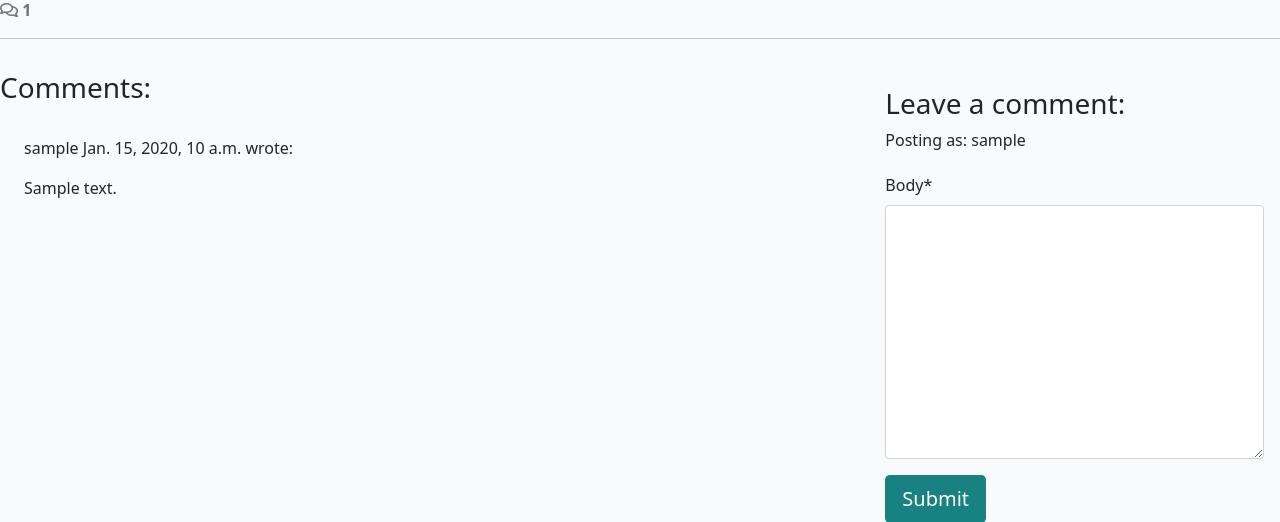
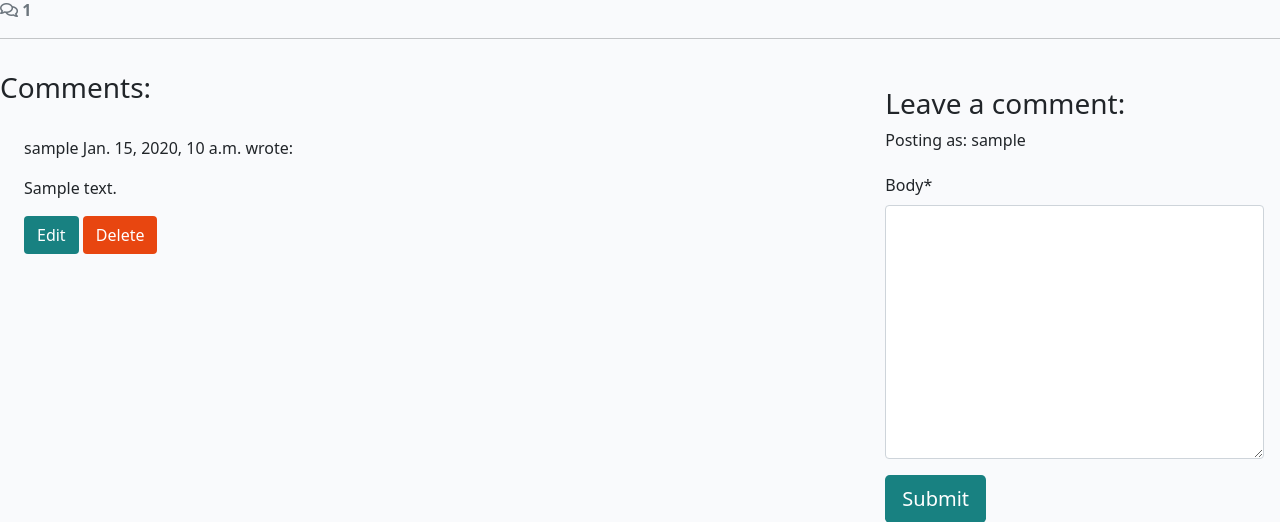
Before and after one commit to paliFrotan/codestar_blog, a Django app: a page that uses templates/base.html in a window 1280 px wide. Shown: the part 494-1016 px from the top of the page. Run offline with Django 4.2, Linux system fonts and the light colour scheme; a user stored in the database is signed in; tables that the repository leaves empty hold one stand-in row (values such as "Sample post"); some libraries are stand-ins or nearby versions.

Commit message:
Fixed javascript not loading error

```diff
--- a/blog/templates/blog/post_detail.html
+++ b/blog/templates/blog/post_detail.html
@@ -1,4 +1,6 @@
-{% extends 'base.html' %} {% block content %} {% load static %}{% load crispy_forms_tags %}
+{% extends 'base.html' %} {% block content %}
+{% load static %}
+{% load crispy_forms_tags %}
 
 <div class="masthead">
     <div class="container">
@@ -69,6 +71,15 @@
             This comment is awaiting approval
           </p>
           {% endif %}
+
+          <!-- prettier-ignore -->
+          {% if user.is_authenticated and comment.author == user %}
+            <button class="btn btn-edit"
+                comment_id="{{ comment.id }}">Edit</button>
+            <button class="btn btn-delete"
+                comment_id="{{ comment.id }}">Delete</button>
+          {% endif %}
+
         </div>
         <!-- Our for loop ends here -->
         {% endfor %}
@@ -94,4 +105,32 @@
     </div>
   </div>
 </div>
+<!-- Delete confirmation modal -->
+<div class="modal fade" id="deleteModal" tabindex="-1"
+  aria-labelledby="deleteModalLabel" aria-hidden="true">
+  <div class="modal-dialog">
+    <div class="modal-content">
+      <div class="modal-header">
+        <h5 class="modal-title"
+          id="deleteModalLabel">Delete comment?</h5>
+        <button type="button" class="btn-close"
+          data-bs-dismiss="modal" aria-label="Close"></button>
+      </div>
+      <div class="modal-body">
+        Are you sure you want to delete your comment?
+        This action cannot be undone.
+      </div>
+      <div class="modal-footer">
+        <button type="button" class="btn btn-secondary"
+          data-bs-dismiss="modal">Close</button>
+        <a id="deleteConfirm" href="#" class="btn
+          btn-danger">Delete</a>
+      </div>
+    </div>
+  </div>
+</div>
 {% endblock content %}
+
+{% block extras %}
+<script src="{% static 'js/comments.js' %}"></script>
+{% endblock %}
--- a/blog/urls.py
+++ b/blog/urls.py
@@ -1,6 +1,17 @@
 from . import views
 from django.urls import path
+
 urlpatterns = [
     path('', views.PostList.as_view(), name='home'),
     path('<slug:slug>/', views.post_detail, name='post_detail'),
+    path(
+        '<slug:slug>/edit_comment/<int:comment_id>',
+        views.comment_edit,
+        name='comment_edit'
+    ),
+    path(
+        '<slug:slug>/delete_comment/<int:comment_id>',
+        views.comment_delete,
+        name='comment_delete'
+    ),
 ]
--- a/blog/views.py
+++ b/blog/views.py
@@ -1,14 +1,17 @@
-from django.shortcuts import render, get_object_or_404
+from django.shortcuts import render, get_object_or_404, reverse
 from django.views import generic
 from django.contrib import messages
-from .models import Post
+from django.http import HttpResponseRedirect
+from .models import Post, Comment
 from .forms import CommentForm
+
+
 # Create your views here.
-
 class PostList(generic.ListView):
     queryset = Post.objects.filter(status=1)
     template_name = "blog/index.html"
     paginate_by = 6
+
 
 def post_detail(request, slug):
     """
@@ -28,10 +31,9 @@ def post_detail(request, slug):
     post = get_object_or_404(queryset, slug=slug)
     comments = post.comments.all().order_by("-created_on")
     comment_count = post.comments.filter(approved=True).count()
+
     if request.method == "POST":
-        print("REceived a POST request ")
         comment_form = CommentForm(data=request.POST)
-        print("About to render template")
         if comment_form.is_valid():
             comment = comment_form.save(commit=False)
             comment.author = request.user
@@ -47,9 +49,50 @@ def post_detail(request, slug):
     return render(
         request,
         "blog/post_detail.html",
-        {"post": post,
-         "comments": comments,
-         "comment_count": comment_count,
-         "comment_form": comment_form
+        {
+            "post": post,
+            "comments": comments,
+            "comment_count": comment_count,
+            "comment_form": comment_form,
         },
     )
+
+
+def comment_edit(request, slug, comment_id):
+    """
+    view to edit comments
+    """
+    if request.method == "POST":
+
+        queryset = Post.objects.filter(status=1)
+        post = get_object_or_404(queryset, slug=slug)
+        comment = get_object_or_404(Comment, pk=comment_id)
+        comment_form = CommentForm(data=request.POST, instance=comment)
+
+        if comment_form.is_valid() and comment.author == request.user:
+            comment = comment_form.save(commit=False)
+            comment.post = post
+            comment.approved = False
+            comment.save()
+            messages.add_message(request, messages.SUCCESS, 'Comment Updated!')
+        else:
+            messages.add_message(request, messages.ERROR, 'Error updating comment!')
+
+    return HttpResponseRedirect(reverse('post_detail', args=[slug]))
+
+
+def comment_delete(request, slug, comment_id):
+    """
+    view to delete comment
+    """
+    queryset = Post.objects.filter(status=1)
+    post = get_object_or_404(queryset, slug=slug)
+    comment = get_object_or_404(Comment, pk=comment_id)
+
+    if comment.author == request.user:
+        comment.delete()
+        messages.add_message(request, messages.SUCCESS, 'Comment deleted!')
+    else:
+        messages.add_message(request, messages.ERROR, 'You can only delete your own comments!')
+
+    return HttpResponseRedirect(reverse('post_detail', args=[slug]))
--- a/codestar/settings.py
+++ b/codestar/settings.py
@@ -150,7 +150,7 @@ USE_TZ = True
 # https://docs.djangoproject.com/en/4.2/howto/static-files/
 
 STATIC_URL = 'static/'
-STATICFILES_DIRS = [os.path.join(BASE_DIR, 'static')]
+STATICFILES_DIRS = [os.path.join(BASE_DIR, 'static'),]
 STATIC_ROOT = os.path.join(BASE_DIR, 'staticfiles')
 
 # Default primary key field type
--- /dev/null
+++ b/static/js/comments.js
@@ -0,0 +1,47 @@
+const editButtons = document.getElementsByClassName("btn-edit");
+const commentText = document.getElementById("id_body");
+const commentForm = document.getElementById("commentForm");
+const submitButton = document.getElementById("submitButton");
+const deleteModal = new bootstrap.Modal(document.getElementById("deleteModal"));
+const deleteButtons = document.getElementsByClassName("btn-delete");
+const deleteConfirm = document.getElementById("deleteConfirm");
+/**
+ * Initializes edit functionality for the provided edit buttons.
+ *
+ * For each button in the `editButtons` collection:
+ * - Retrieves the associated comment's ID upon click.
+ * - Fetches the content of the corresponding comment.
+ * - Populates the `commentText` input/textarea with the comment's content for editing.
+ * - Updates the submit button's text to "Update".
+ * - Sets the form's action attribute to the `edit_comment/{commentId}` endpoint.
+ */
+
+for (let button of editButtons) {
+    button.addEventListener("click", (e) => {
+        let commentId = e.target.getAttribute("comment_id");
+        let commentContent = document.getElementById(
+            `comment${commentId}`,
+        ).innerText;
+        commentText.value = commentContent;
+        submitButton.innerText = "Update";
+        commentForm.setAttribute("action", `edit_comment/${commentId}`);
+    });
+}
+
+/**
+ * Initializes deletion functionality for the provided delete buttons.
+ *
+ * For each button in the `deleteButtons` collection:
+ * - Retrieves the associated comment's ID upon click.
+ * - Updates the `deleteConfirm` link's href to point to the
+ * deletion endpoint for the specific comment.
+ * - Displays a confirmation modal (`deleteModal`) to prompt
+ * the user for confirmation before deletion.
+ */
+for (let button of deleteButtons) {
+    button.addEventListener("click", (e) => {
+        let commentId = e.target.getAttribute("comment_id");
+        deleteConfirm.href = `delete_comment/${commentId}`;
+        deleteModal.show();
+    });
+}
--- a/static/js/script.js
+++ /dev/null
@@ -1 +0,0 @@
-console.log("Hello, World! This is a placeholder for your JavaScript code.");
--- a/templates/base.html
+++ b/templates/base.html
@@ -168,6 +168,6 @@
             integrity="sha384-gtEjrD/SeCtmISkJkNUaaKMoLD0//ElJ19smozuHV6z3Iehds+3Ulb9Bn9Plx0x4"
             crossorigin="anonymous"
         ></script>
-        <script src="{% static 'js/script.js' %}"></script>
+        {% block extras %} {% endblock %}
     </body>
 </html>
```
